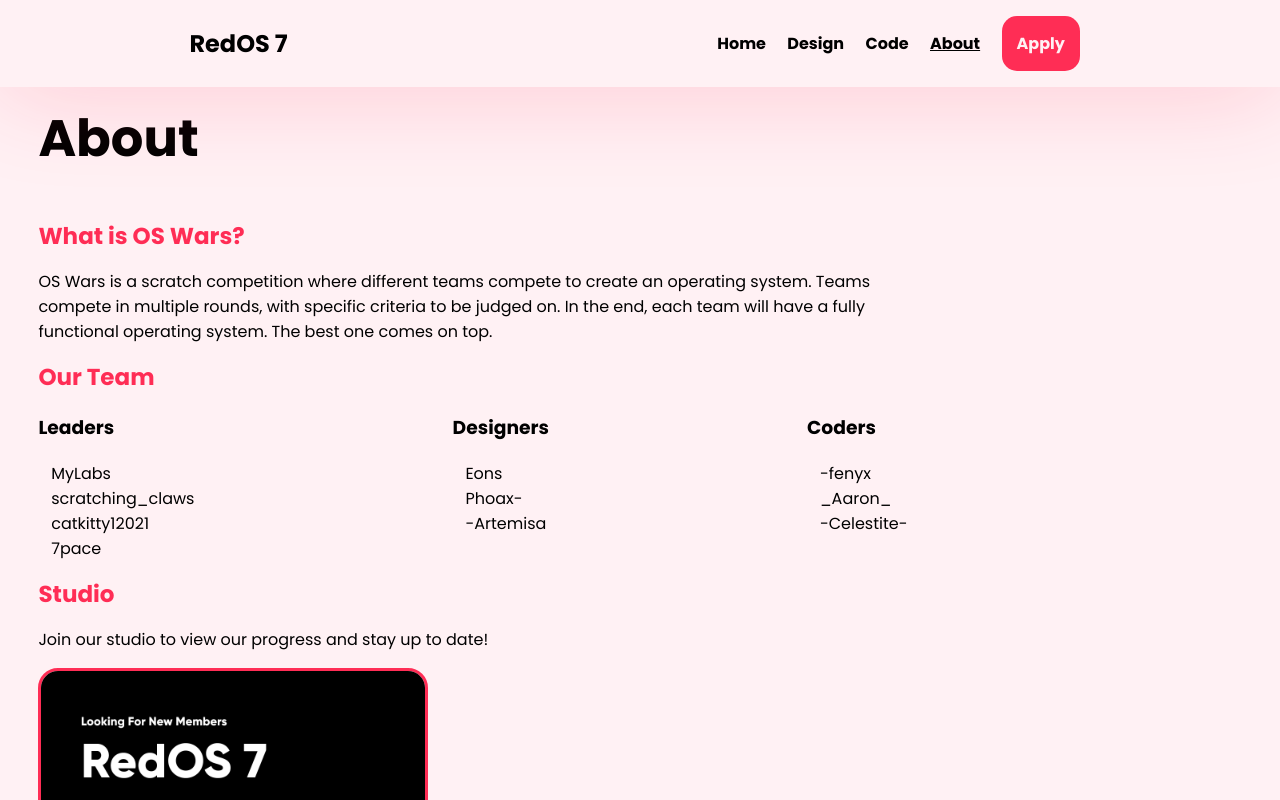
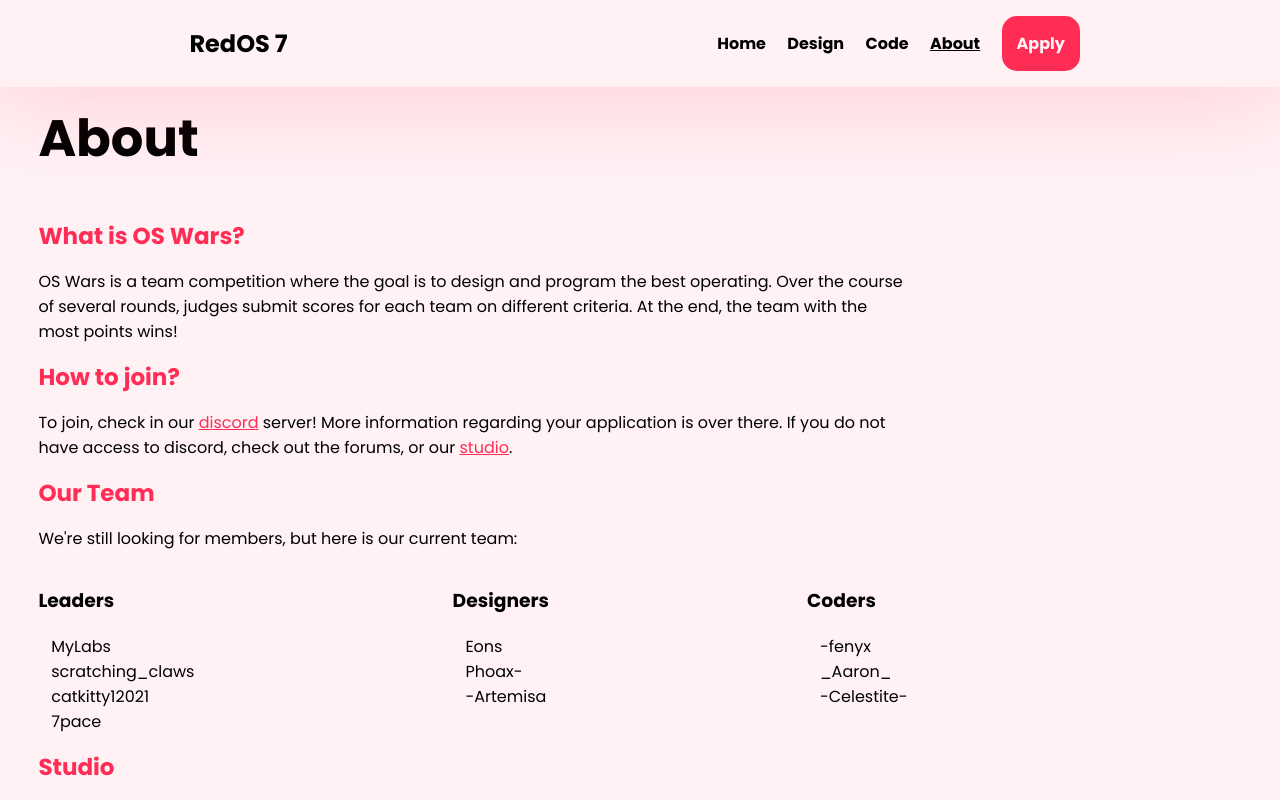
Before and after one commit to Hmcg23/redos7, a React (Create React App) app: page /about in a window 1280 px wide. Shown: the top 800 px of the page. Built offline with nearby package versions, Linux system fonts and the light colour scheme.

Commit message:
add more to about page

```diff
--- a/public/index.html
+++ b/public/index.html
@@ -6,7 +6,7 @@
     <meta name="theme-color" content="#000000" />
     <meta
       name="description"
-      content="OSWars 7 Offical Web Site | OSWars 7"
+      content="RedOS 7 Offical Web Site | OSWars 7"
     />
     <link rel="apple-touch-icon" href="%PUBLIC_URL%/redosicon.png" />
     <!--
--- a/src/App.css
+++ b/src/App.css
@@ -104,6 +104,9 @@ nav {
 .red-text {
   color: var(--main-pink);
 }
+.underline {
+  text-decoration: underline;
+}
 
 button {
   background-color: var(--main-pink);
@@ -125,6 +128,7 @@ button:hover {
   font-size: 0.8vw;
 }
 /* About Page */
+
 .about {
   margin-left: 3vw;
 }
@@ -134,7 +138,7 @@ button:hover {
   max-width: 70%;
 }
 
-.about h1 {
+.page-h1 {
   margin-top: 1vw;
   font-size: 4vw;
 }
@@ -201,7 +205,7 @@ button:hover {
   .home-page h2 {
     font-size: 2.5vw;
   }
-  .about h1 {
+  .page-h1 {
     font-size: 7vw;
   }
   .about h2 {
@@ -263,7 +267,7 @@ button:hover {
     text-align: center;
     max-width: 90%;
   }
-  .about h1 {
+  .page-h1 {
     font-size: 10vw;
   }
   .members ul {
--- a/src/components/About.js
+++ b/src/components/About.js
@@ -17,10 +17,13 @@ function About() {
   return (
       <section data-aos='fade-up' data-aos-duration='1000' className='about'>
         <div className='text-info'>
-            <h1>About</h1>
+            <h1 className='page-h1'>About</h1>
           <h2>What is OS Wars?</h2>
-          <p>OS Wars is a scratch competition where different teams compete to create an operating system. Teams compete in multiple rounds, with specific criteria to be judged on. In the end, each team will have a fully functional operating system. The best one comes on top.</p>
+          <p>OS Wars is a team competition where the goal is to design and program the best operating. Over the course of several rounds, judges submit scores for each team on different criteria. At the end, the team with the most points wins!</p>
+          <h2>How to join?</h2>
+          <p>To join, check in our <a className='red-text underline' href='https://discord.com/invite/hCW8V8rJRs'>discord</a> server! More information regarding your application is over there. If you do not have access to discord, check out the forums, or our <a className='red-text underline' href='https://discord.com/invite/hCW8V8rJRs'>studio</a>.</p>
           <h2>Our Team</h2>
+          <p>We're still looking for members, but here is our current team:</p>
           <div className='members'>
             <div className='member-section'>
               <h3>Leaders</h3>
--- a/src/components/Code.js
+++ b/src/components/Code.js
@@ -13,6 +13,7 @@ function Code() {
       }, []);
   return (
       <section data-aos='fade-up' data-aos-duration='1000'>
+        <h1 className='page-h1'>Code</h1>
         <h1>This page is still in progress, more coming soon!</h1>
         <button onClick={(e) => { navigate('/') }}>Go Home</button>
       </section>
--- a/src/components/Design.js
+++ b/src/components/Design.js
@@ -13,6 +13,7 @@ function Design() {
       }, []);
   return (
       <section data-aos='fade-up' data-aos-duration='1000'>
+        <h1 className='page-h1'>Design</h1>
         <h1>This page is still in progress, more coming soon!</h1>
         <button onClick={(e) => { navigate('/') }}>Go Home</button>
       </section>
--- a/src/components/Nav.js
+++ b/src/components/Nav.js
@@ -19,7 +19,6 @@ function Nav() {
             <NavLink to='/'><h1>RedOS 7</h1></NavLink>
             <FontAwesomeIcon icon={faBars} className='burger-icon' onClick={() => {
                 active === '' ? setActive('active') : setActive('')
-                console.log(active);
             }} />
         </div>
 
```
